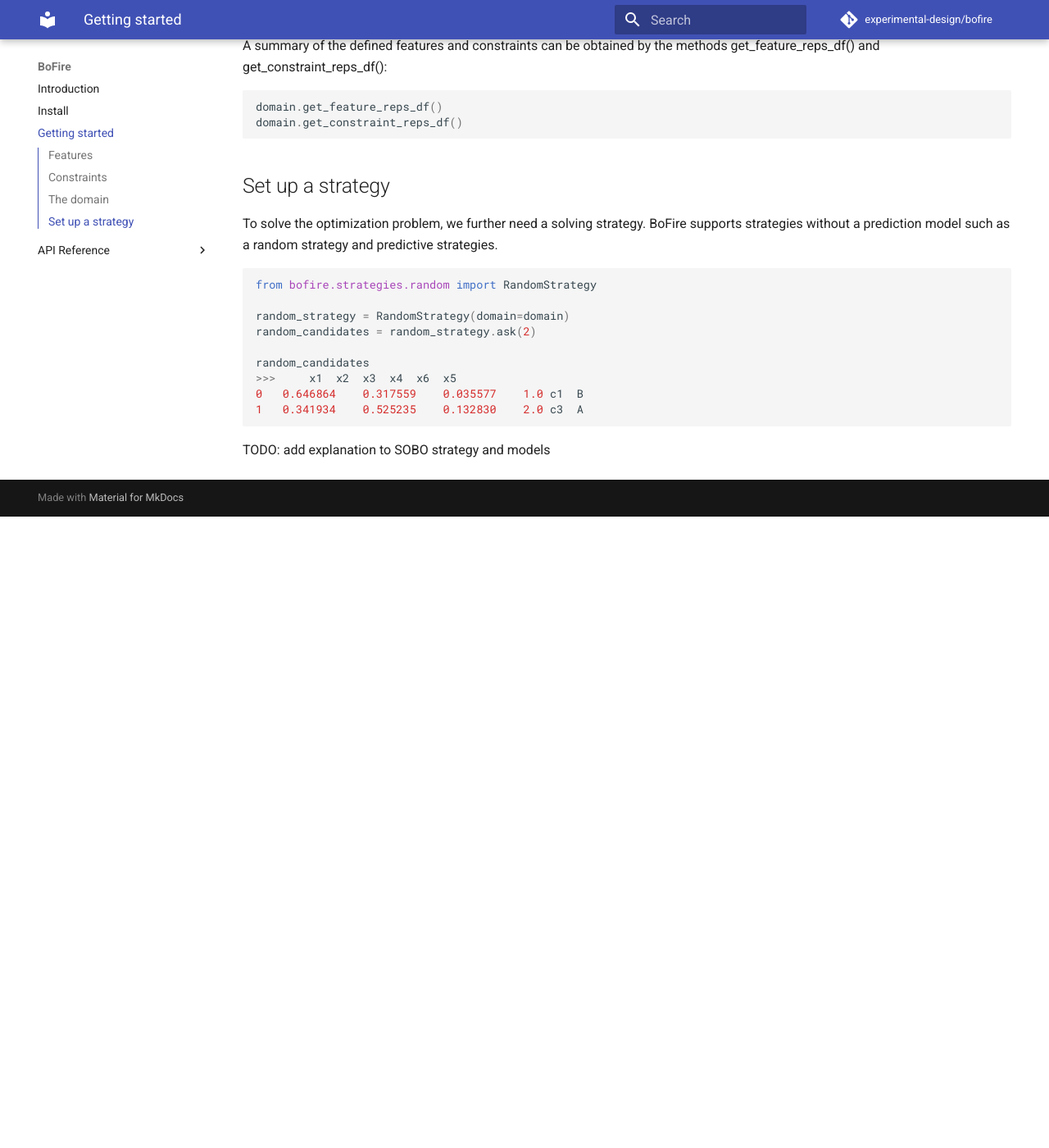
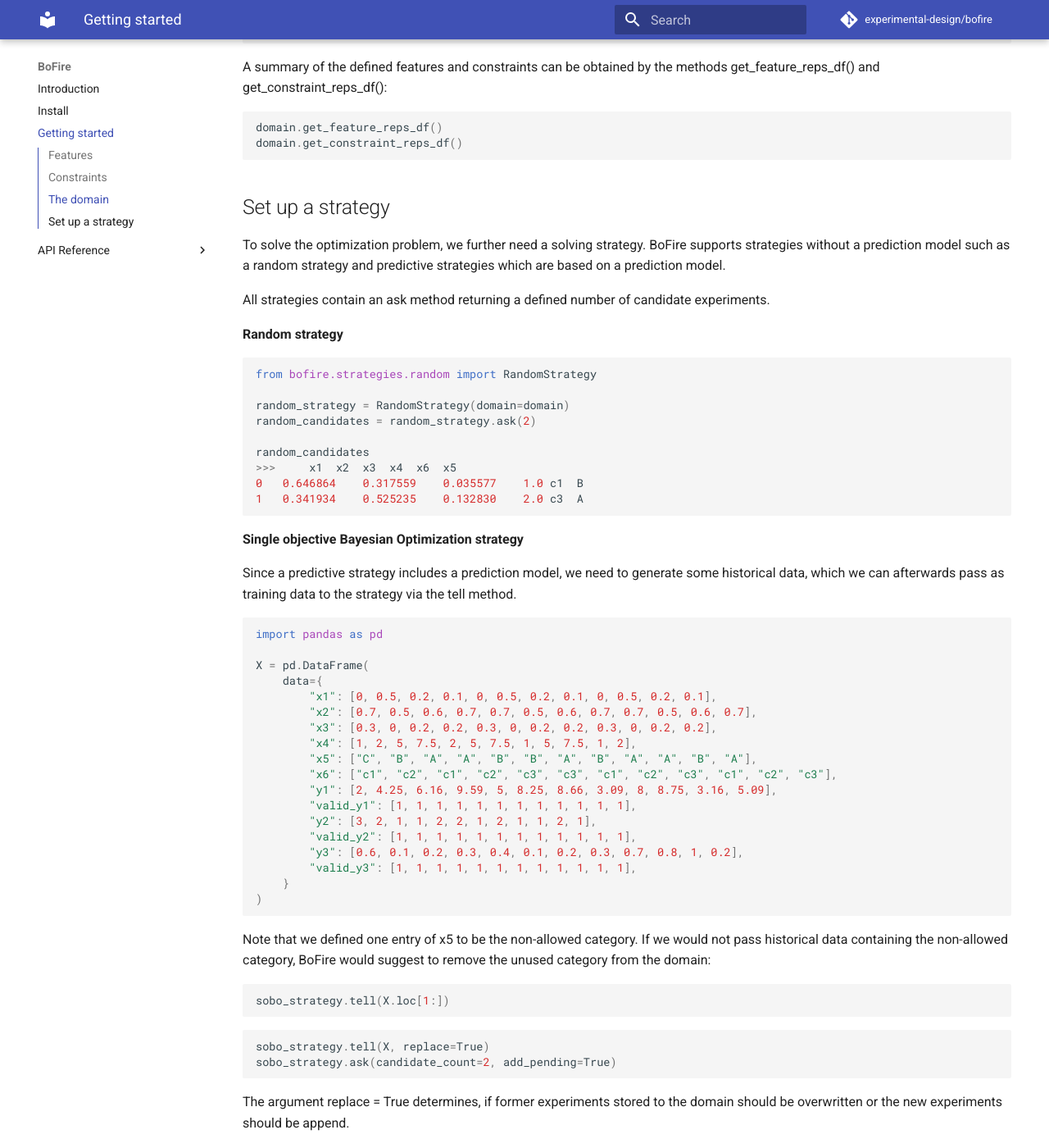
Before and after one commit to experimental-design/bofire, an MkDocs documentation site: the page built from docs/start.md, in a window 1280 px wide and 1400 px high, scrolled down 3687 px. Shown: the whole window at 82% size. Built offline with MkDocs 1.6.1 and Material for MkDocs 9.7.7, drawn with Linux system fonts in a browser that asks for light colours; comment, search, counter and statistics services are not loaded; before the commit the page ends 4317 px from its top, so only the background shows below that; some of the changed text lies outside the part shown.

Commit message:
add SOBO strategy to getting started

````diff
--- a/docs/start.md
+++ b/docs/start.md
@@ -16,10 +16,11 @@ x5 = CategoricalInput(key="x5", categories=["A", "B", "C"], allowed=[True,True,F
 x6 = CategoricalDescriptorInput(key="x6", categories=["c1", "c2", "c3"], descriptors=["d1", "d2"], values = [[1,2],[2,5],[1,7]])
 ```
 
-As output features, currently only continuous output features are supported. Each ouput feature has to have an objective, which can be a minimze or maximize objective. Each objective needs to have a weight w between 0 and 1, which would be considered in
+As output features, currently only continuous output features are supported. Each ouput feature has to have an objective, which can be a minimize or maximize objective. Furthermore, we can define weights between 0 and 1 in case the objectives should not be weighted euqally.
+
 ```python
 from bofire.domain.features import ContinuousOutput
-from bofire.domain.objectives import MaximizeObjective
+from bofire.domain.objectives import MaximizeObjective, MinimizeObjective
 
 objective1 = MaximizeObjective(
     w=1.0,
@@ -173,7 +174,11 @@ domain.get_constraint_reps_df()
 
 
 ## Set up a strategy
-To solve the optimization problem, we further need a solving strategy. BoFire supports strategies without a prediction model such as a random strategy and predictive strategies.
+To solve the optimization problem, we further need a solving strategy. BoFire supports strategies without a prediction model such as a random strategy and predictive strategies which are based on a prediction model.
+
+All strategies contain an ask method returning a defined number of candidate experiments.
+
+**Random strategy**
 
 ```python
 from bofire.strategies.random import RandomStrategy
@@ -186,4 +191,39 @@ random_candidates
 0	0.646864	0.317559	0.035577	1.0	c1	B
 1	0.341934	0.525235	0.132830	2.0	c3	A
 ```
-TODO: add explanation to SOBO strategy and models
+
+**Single objective Bayesian Optimization strategy**
+
+Since a predictive strategy includes a prediction model, we need to generate some historical data, which we can afterwards pass as training data to the strategy via the tell method.
+
+```python
+import pandas as pd
+
+X = pd.DataFrame(
+    data={
+        "x1": [0, 0.5, 0.2, 0.1, 0, 0.5, 0.2, 0.1, 0, 0.5, 0.2, 0.1],
+        "x2": [0.7, 0.5, 0.6, 0.7, 0.7, 0.5, 0.6, 0.7, 0.7, 0.5, 0.6, 0.7],
+        "x3": [0.3, 0, 0.2, 0.2, 0.3, 0, 0.2, 0.2, 0.3, 0, 0.2, 0.2],
+        "x4": [1, 2, 5, 7.5, 2, 5, 7.5, 1, 5, 7.5, 1, 2],
+        "x5": ["C", "B", "A", "A", "B", "B", "A", "B", "A", "A", "B", "A"],
+        "x6": ["c1", "c2", "c1", "c2", "c3", "c3", "c1", "c2", "c3", "c1", "c2", "c3"],
+        "y1": [2, 4.25, 6.16, 9.59, 5, 8.25, 8.66, 3.09, 8, 8.75, 3.16, 5.09],
+        "valid_y1": [1, 1, 1, 1, 1, 1, 1, 1, 1, 1, 1, 1],
+        "y2": [3, 2, 1, 1, 2, 2, 1, 2, 1, 1, 2, 1],
+        "valid_y2": [1, 1, 1, 1, 1, 1, 1, 1, 1, 1, 1, 1],
+        "y3": [0.6, 0.1, 0.2, 0.3, 0.4, 0.1, 0.2, 0.3, 0.7, 0.8, 1, 0.2],
+        "valid_y3": [1, 1, 1, 1, 1, 1, 1, 1, 1, 1, 1, 1],
+    }
+)
+```
+Note that we defined one entry of x5 to be the non-allowed category. If we would not pass historical data containing the non-allowed category, BoFire would suggest to remove the unused category from the domain:
+
+```python
+sobo_strategy.tell(X.loc[1:])
+```
+
+```python
+sobo_strategy.tell(X, replace=True)
+sobo_strategy.ask(candidate_count=2, add_pending=True)
+```
+The argument replace = True  determines, if former experiments stored to the domain should be overwritten or the new experiments should be append.
````
Also changed, not shown: 1 other file.
